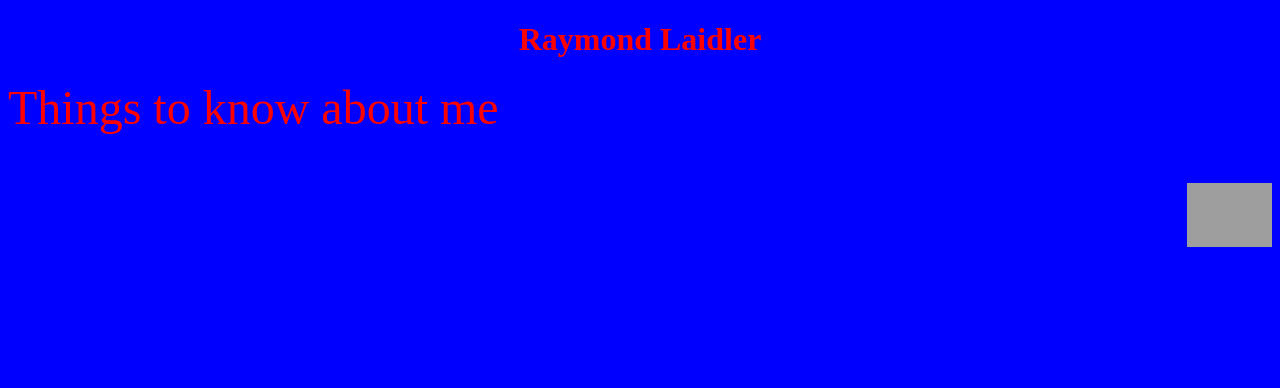
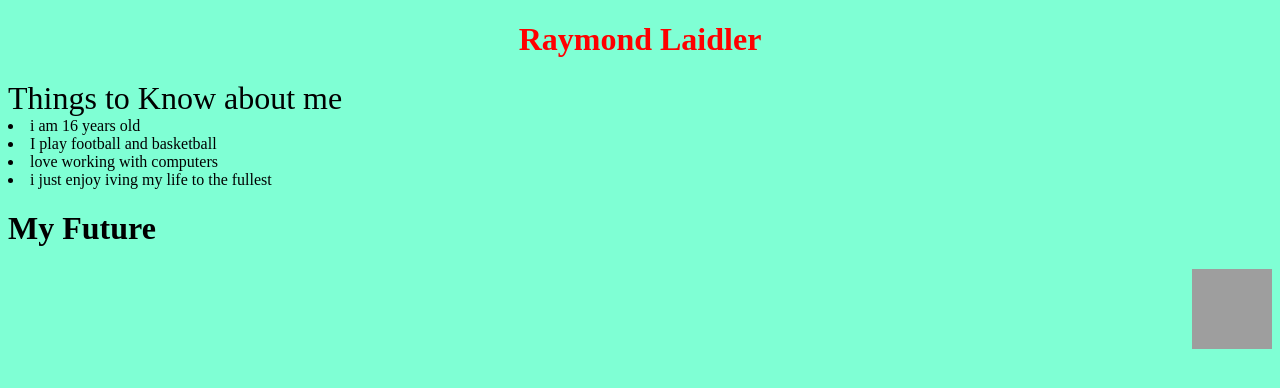
Before and after one commit to Mvpray1223/mvpray1223.github.io, a plain HTML site: page index.html in a window 1280 px wide. Drawn offline with Linux system fonts and the light colour scheme; grey boxes are pictures that could not be loaded.

Commit message:
fifth commit

```diff
--- a/index.html
+++ b/index.html
@@ -2,12 +2,34 @@
 <head>
         <title></title>
 	</head>
-	<body style="background-color:blue;">
+	<body style="background-color:#7FFFD4;">
 
 <body>
     <h1 style = "color:red" align="center">Raymond Laidler</h1>
-    <font size="9"><left><font color="red">Things to know about me</left></font>
-    <p align="right"><img src="http://www.mbassett.com/wp-content/uploads/2015/06/Screen-Shot-2013-06-15-at-9.07.24-AM.png";height="85" width="85"></p>
+    <font size="6">Things to Know about me</font>
+    <li>i am 16 years old</li>
+    <li>I play football and basketball</li>
+    <li>love working with computers</li>
+    <li>i just enjoy iving my life to the fullest</li>
+
+
+    <h1>My Future</h1>
+
+
+
+
+
+
+
+
+
+
+
+
+
+
+
+    <p align="right"><img src="http://www.mbassett.com/wp-content/uploads/2015/06/Screen-Shot-2013-06-15-at-9.07.24-AM.png" height="80" width="80">
 
 
 
```
